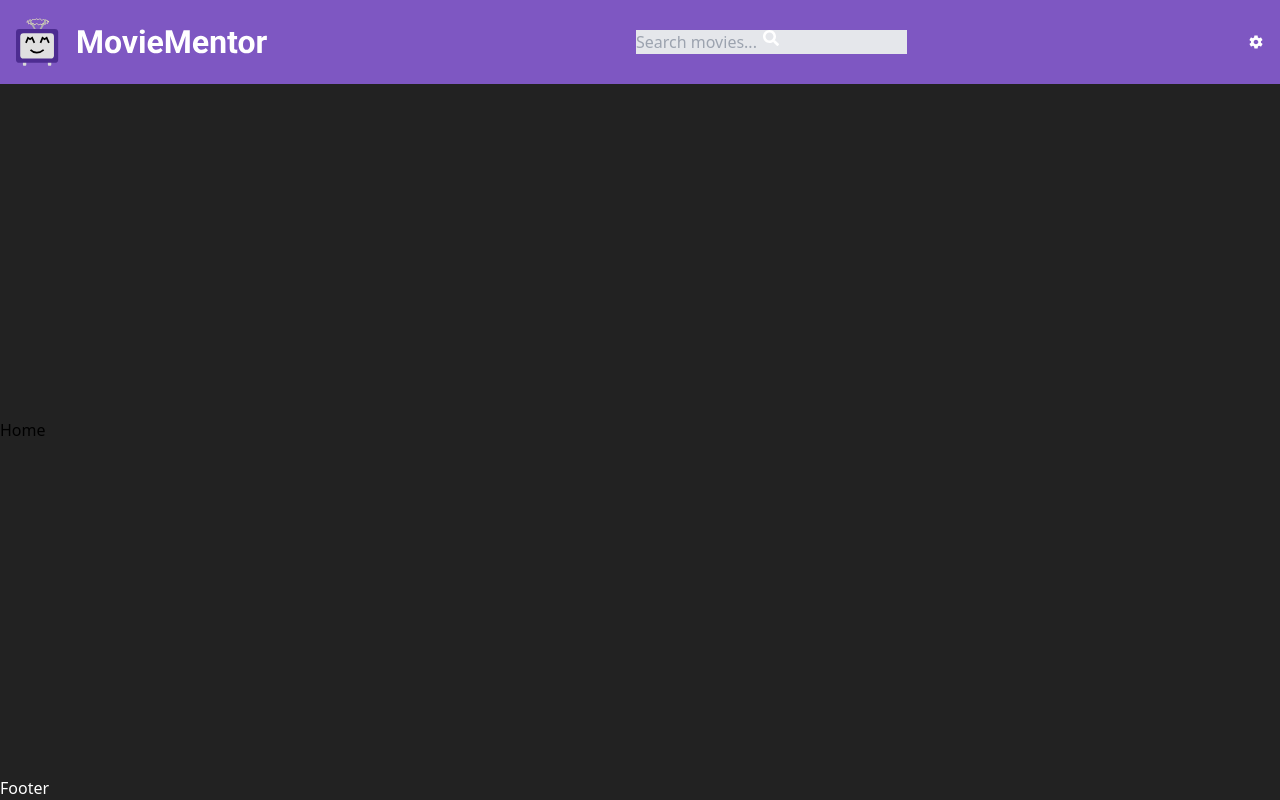
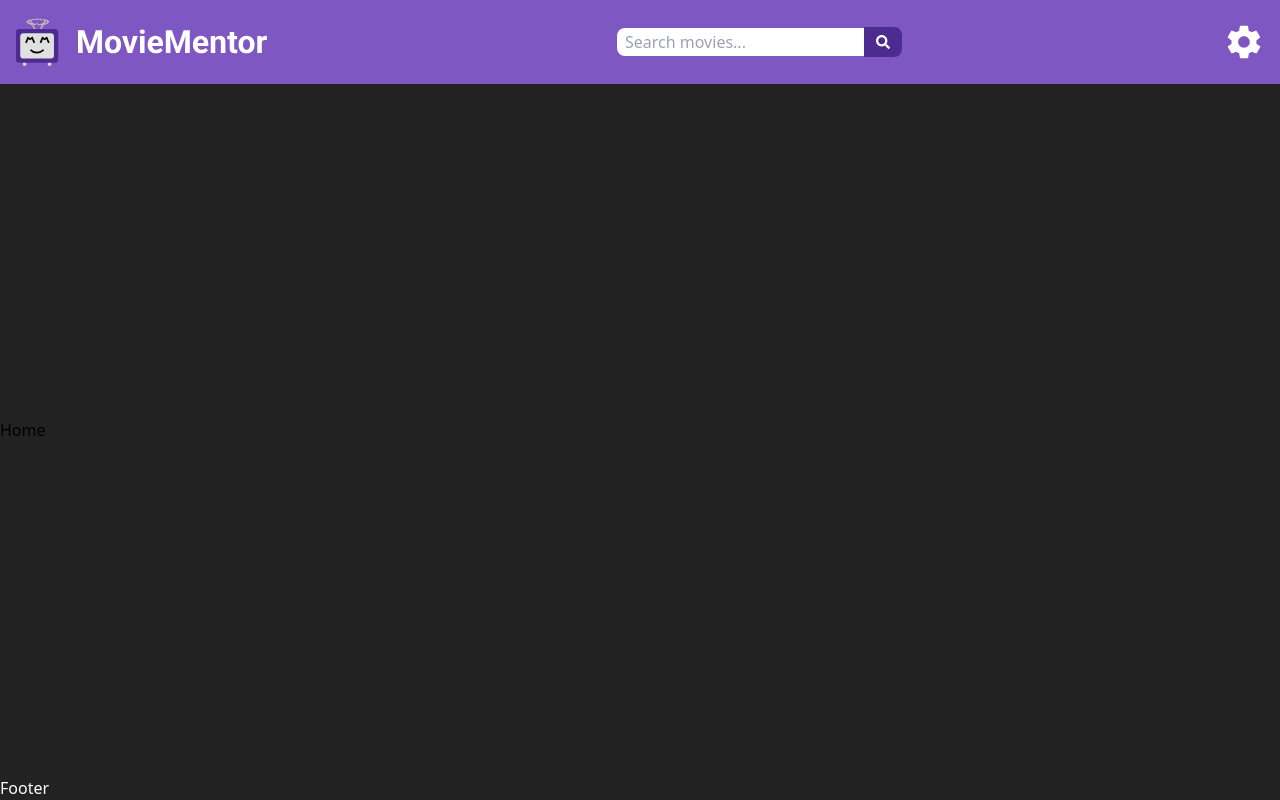
Before and after one commit to ContentWarnings/WebFrontend, a React (Create React App) app: page / in a window 1280 px wide. Built offline with nearby package versions, Linux system fonts and the light colour scheme; the HTML template or start-up script is replaced by a standard one.

Commit message:
Fix search bar and config colors

```diff
--- a/src/components/layout/Header.tsx
+++ b/src/components/layout/Header.tsx
@@ -12,7 +12,7 @@ function Header() {
     e.preventDefault();
   };
   return (
-    <nav className="flex items-center justify-between flex-wrap bg-[#7e57c2] p-4 text-white">
+    <nav className="flex items-center justify-between flex-wrap bg-light-pink p-4 text-white">
       <div className="flex items-center flex-shrink mr-6">
         <Link to="/" className="text-lg font-bold align-middle">
           <svg
@@ -104,26 +104,25 @@ function Header() {
         </Link>
       </div>
       <div>
-        <form onSubmit={handleSubmit}>
-          <div className="form-control">
-            <div className="relative">
+        <form className="w-full max-w-sm" onSubmit={handleSubmit}>
+          <div className="flex items-center py-2">
             <input
               type="text"
-                className="pr-10 bg-gray-200 input text-black"
+              className="appearance-none border-none w-full text-gray-700 py-1 px-2 leading-tight focus:outline-none rounded-l-lg"
+              placeholder="Search movies..."
               value={text}
-                placeholder="Search movies..."
               onChange={handleChange}
             />
-              <button className="absolute top-0 right-0 rounded-l-none w-36 btn btn-lg">
+            {/* Make sure to add hover colors!!! */}
+            <button className="flex-shrink-0 bg-dark-pink hover:bg-light-pink border-dark-pink hover:border-light-pink text-sm border-4 text-white py-1 px-2 rounded-r-lg">
               <FaSearch />
             </button>
-            </div>
           </div>
         </form>
       </div>
       <div>
         <Link to="/settings">
-          <Settings />
+          <Settings className="w-10 h-10" />
         </Link>
       </div>
     </nav>
--- a/tailwind.config.js
+++ b/tailwind.config.js
@@ -7,6 +7,8 @@ module.exports = {
     extend: {
       colors: {
         'background-black': '#222222',
+        'light-pink': '#7e57c2',
+        'dark-pink': '#4d2c91',
       },
     },
   },
```
Lines whose indentation alone changed are shown as unchanged.
